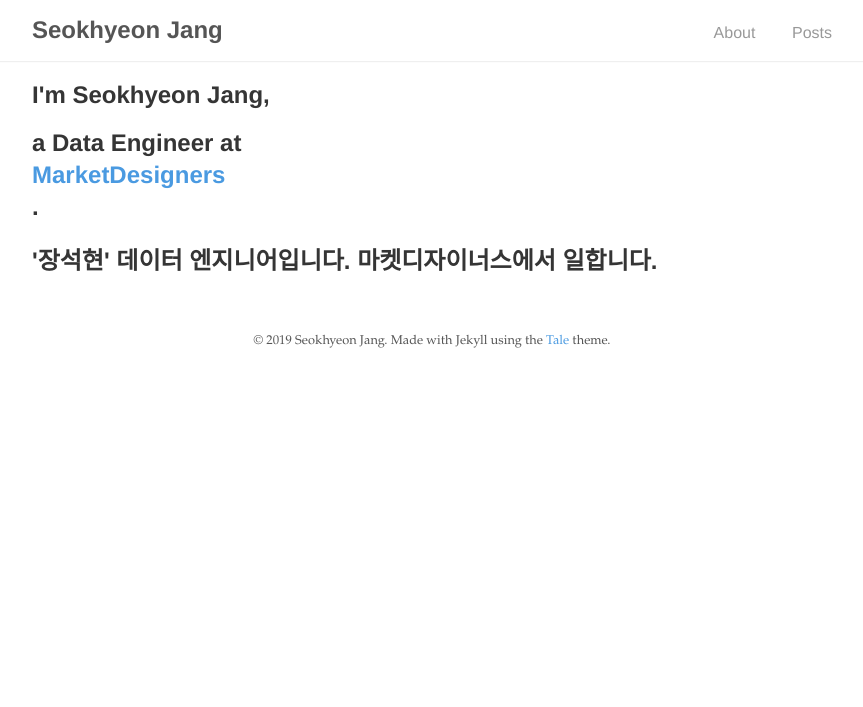
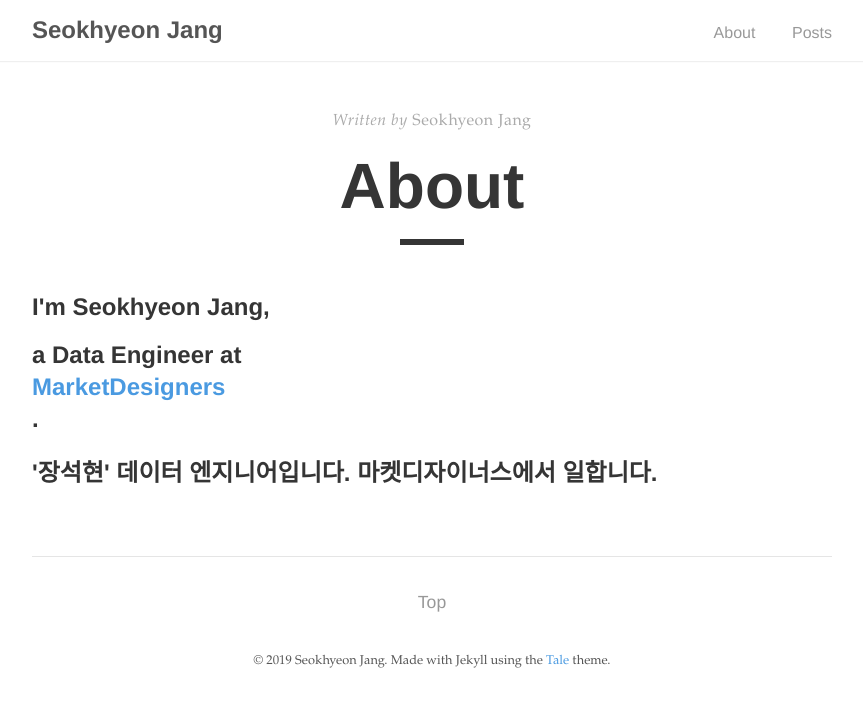
Before and after one commit to boys-be-ambitious/boys-be-ambitious.github.io, a Jekyll site: the page built from _pages/about.md, in a window 1280 px wide. Shown: the top 707 px of the page, without its empty margins (208-1071 px from the left). Built offline with Jekyll 4.4.1, drawn with Linux system fonts in a browser that asks for light colours; our own code applies the rules of GitHub Pages for plain Markdown files.

Commit message:
commit github-pages about.md

```diff
--- a/_pages/about.md
+++ b/_pages/about.md
@@ -1,5 +1,6 @@
 ---
-title: "Seokhyeon Jang"
+layout: post
+title: "About"
 author: "Seokhyeon Jang"
 permalink: /about/
 ---
```
